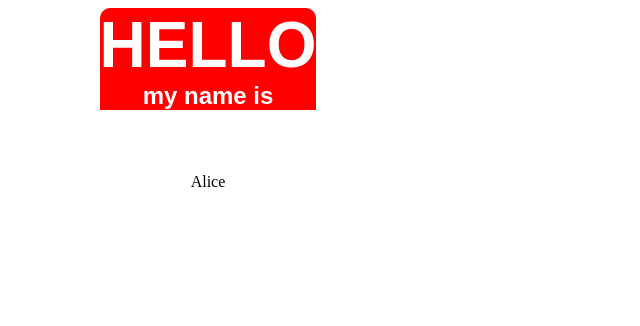
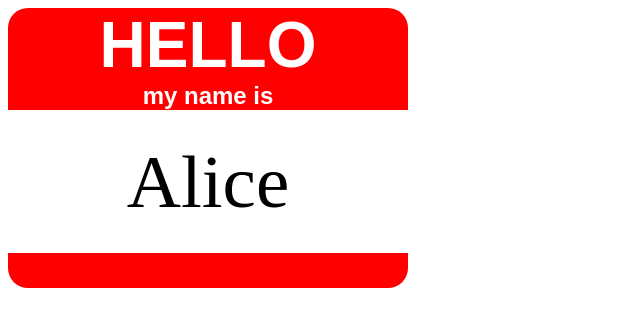
Before and after one commit to Alice-Retz/lab02a-nametag, a plain HTML site: page index.html in a window 1280 px wide. Shown: the whole page, without its empty margins (0-640 px from the left). Drawn offline with Linux system fonts and the light colour scheme.

Commit message:
The Static Nametag

```diff
--- a/style.css
+++ b/style.css
@@ -1,3 +1,7 @@
+:root {
+    --main-border-radius: 20px;
+}
+
 .name-tag {
     height: 280px;
     width: 400px;
@@ -6,21 +10,24 @@
     flex-direction: column;
     justify-content: space-between;
     align-items: center;
+    border-radius: var(--main-border-radius);
 }
 .top,
 .bottom {
     background-color: red;
+    width: 100%;
 
 }
 .top {
-    border-radius: 10px 10px 0px 0px;
+    border-radius: var(--main-border-radius) var(--main-border-radius) 0px 0px;
 }
 .bottom {
     height:  35px;
-    border-radius: 0px 0px 5px 5px;
+    border-radius: 0px 0px var(--main-border-radius) var(--main-border-radius);
 }
 .middle {
     font-family: script;
+    font-size: 75px;
 }
 h1,
 h2 {
```
Also changed, not shown: index.html (+0 -1 lines).
